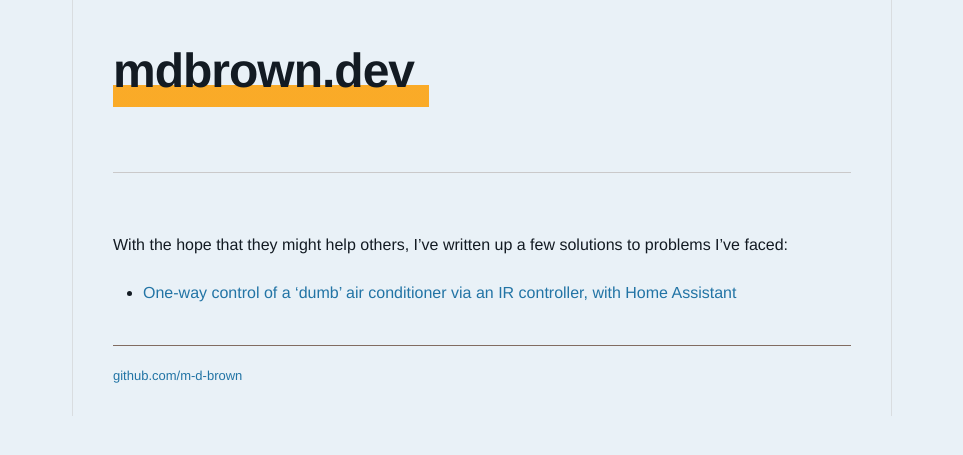
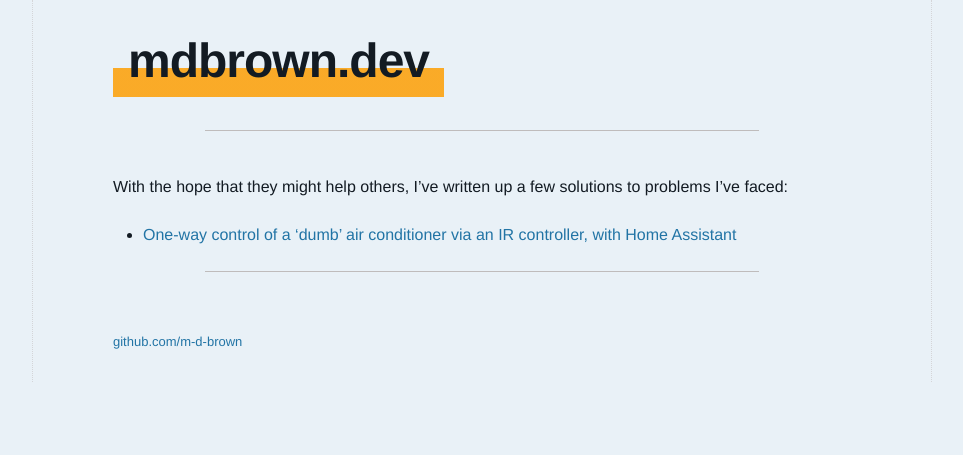
Before and after one commit to m-d-brown/m-d-brown.github.io, a Jekyll site: the page built from index.md, in a window 1280 px wide. Shown: the top 455 px of the page, without its empty margins (158-1121 px from the left). Built offline with Jekyll 4.4.1, drawn with Linux system fonts in a browser that asks for light colours; some web fonts are replaced.

Commit message:
style: add horizontal rule separator above footer in default layout

```diff
--- a/_layouts/default.html
+++ b/_layouts/default.html
@@ -36,6 +36,7 @@
           {{ content }}
         </section>
 
+        <hr>
         <footer>
         {% if site.github.is_project_page %}
           {{ site.title | default: site.github.repository_name }} is maintained by <a href="{{ site.github.owner_url }}">{{ site.github.owner_name }}</a><br>
--- a/assets/css/style.scss
+++ b/assets/css/style.scss
@@ -63,15 +63,15 @@ a {
 // ─── 4. Layout ───────────────────────────────────────────────────────────────
 
 .inner {
-  max-width: 820px;
+  max-width: 900px;
   margin: 0 auto;
-  padding: 0 40px;
-  border-left: 1px solid rgba($border-color, 0.15);
-  border-right: 1px solid rgba($border-color, 0.15);
+  padding: 0 80px;
+  border-left: 1px dotted rgba($border-color, 0.20);
+  border-right: 1px dotted rgba($border-color, 0.20);
 }
 
 header {
-  padding: 35px 0 25px;
+  padding: 25px 0 25px;
   h1 {
     font-family: $font-heading;
     font-size: 48px;
@@ -79,11 +79,12 @@ header {
     letter-spacing: -1px;
     a {
       color: $primary-text;
-      @include highlighter($secondary, 0.9, 70%);
+      @include highlighter($secondary, 0.9, 60%);
+      padding-left: 15px;
       padding-right: 15px;
       &:hover {
-        color: $accent;
-        @include highlighter($accent, 0.9, 70%);
+        color: $primary-text;
+        @include highlighter($accent, 0.9, 60%);
         text-decoration: none;
       }
     }
@@ -108,7 +109,7 @@ header {
 
   // Headings
   h1, h2, h3, h4, h5, h6 {
-    @include highlighter($secondary, 0.35, 70%);
+    @include highlighter($secondary, 0.35);
     margin-bottom: 0.5em;
   }
   h2 { margin-top: 1.5em; }
@@ -137,7 +138,6 @@ header {
 footer {
   margin-top: 40px;
   padding: 20px 0 30px;
-  border-top: 1px solid $border-color;
   font-size: 13px;
   color: $secondary;
   a { color: $accent; }
@@ -171,10 +171,18 @@ blockquote {
 }
 
 hr {
+  width: 75%;
+  //max-width: 400px;
   height: 1px;
-  margin: 2.5em 0;
-  background: rgba($border-color, 0.3);
+  margin: 1.5em auto;
+  background: rgba($border-color, 0.4);
   border: none;
+}
+
+// Tighten header separator
+#downloads + hr {
+  margin-top: 0.5em;
+  margin-bottom: 1.5em;
 }
 
 // ─── 6. Code & Syntax ────────────────────────────────────────────────────────
```
